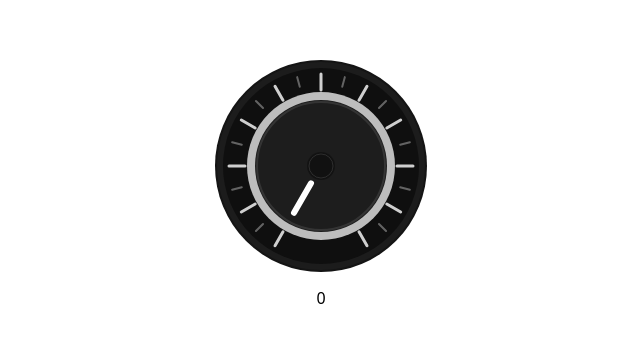
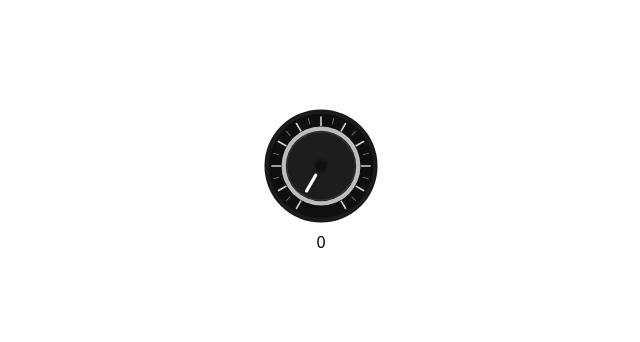
Before and after one commit to ryanennns/websynth, a Vue app: page / in a window 1280 px wide. Shown: the part 222-564 px from the top of the page, without its empty margins (319-959 px from the left). Built offline with nearby package versions, Linux system fonts and the light colour scheme.

Commit message:
renaming

```diff
--- a/src/components/Dial.vue
+++ b/src/components/Dial.vue
@@ -1,18 +1,17 @@
 <template>
   <div class="flex flex-col align-center items-center">
-    <DialBackground @mousedown="handleMouseDown">
-      <!-- range - offset -->
+    <DialBack @mousedown="handleMouseDown" class="h-32 w-32">
       <DialHead :rotation="rotation" />
-    </DialBackground>
+    </DialBack>
 
     {{ normalizedValue }}
   </div>
 </template>
 
 <script setup lang="ts">
-import { computed, ref, watch } from "vue";
-import DialBackground from "./Dials/DialBackground.vue";
-import DialHead from "./Dials/DialHead.vue";
+import { computed, ref } from "vue";
+import DialHead from "./Dials/Default/DialHead.vue";
+import DialBack from "./Dials/Default/DialBack.vue";
 
 interface Props {
   min: number;
@@ -22,6 +21,8 @@ interface Props {
 }
 
 const props = defineProps<Props>();
+
+const initMousePosition = ref<{ x: number; y: number } | undefined>(undefined);
 
 const offset = props.offset ?? 0;
 const startRotation = computed<number>(() => -180 + offset);
@@ -34,6 +35,11 @@ const rotation = computed<number>(() => degrees.value + startRotation.value);
 
 const normalizedValue = computed<number>(() => degrees.value / range.value);
 const handleMouseDown = (event: any) => {
+  initMousePosition.value = {
+    x: event.clientX,
+    y: event.clientY,
+  }
+
   mouseYOnStart.value = event.clientY;
   degreesOnStart.value = degrees.value;
 };
--- a/src/components/Dials/DialBackground.vue
+++ b/src/components/Dials/Default/DialBack.vue
@@ -3,8 +3,6 @@
 <template>
   <svg
     xmlns="http://www.w3.org/2000/svg"
-    width="240"
-    height="240"
     viewBox="0 0 240 240"
     role="img"
     aria-label="Potentiometer dial"
```
Also changed, not shown: src/components/Dials/Default/DialHead.vue (renamed from src/components/Dials/DialHead.vue).
